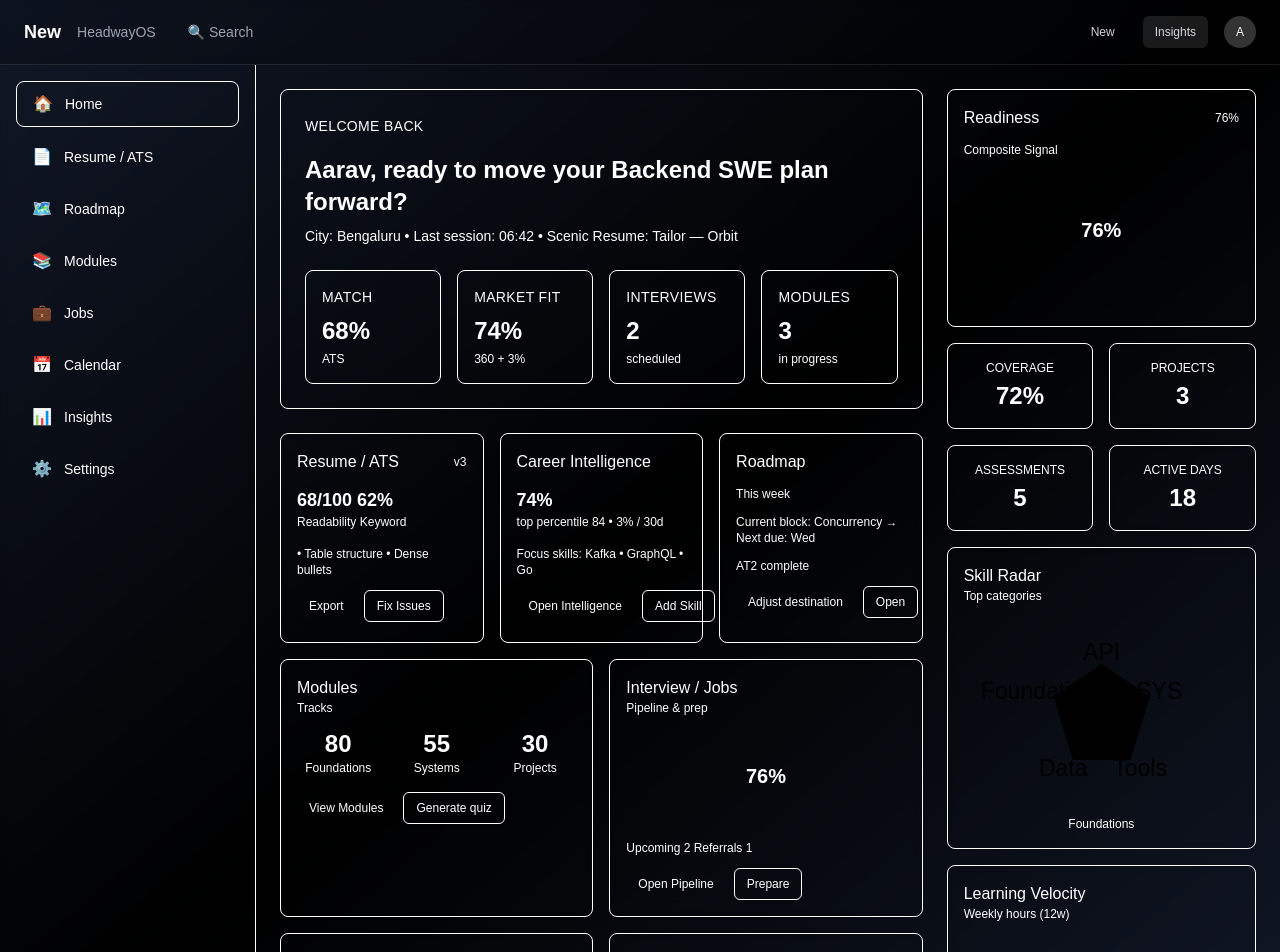
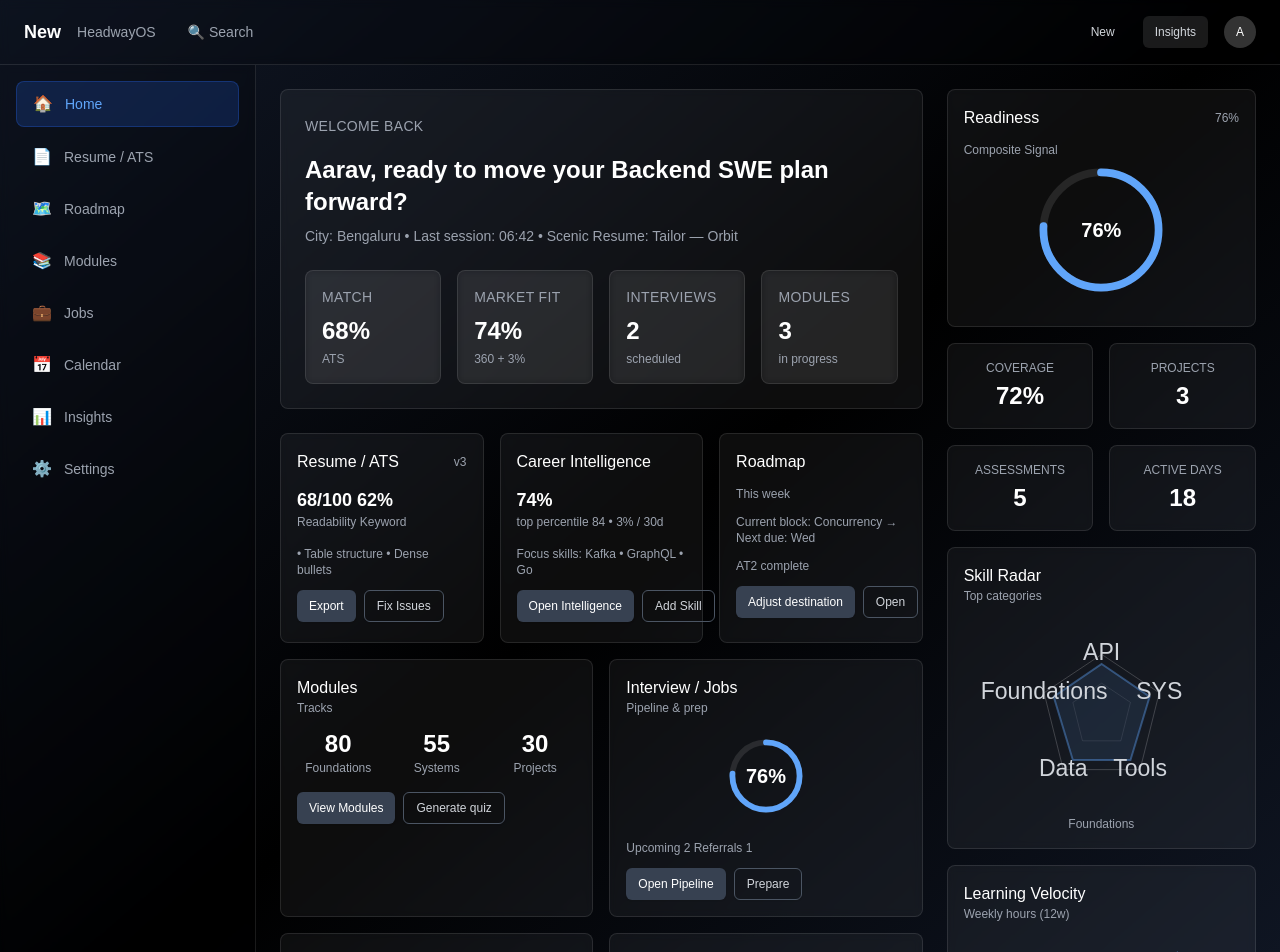
Before and after one commit to Nikitakoladara/HeadwayOsNextJs, a Next.js app: page /dashboard in a window 1280 px wide. Shown: the top 952 px of the page. Built offline with nearby package versions, Linux system fonts and the light colour scheme.

Commit message:
auto-commit for 66c72c10-353b-4752-8012-101bb263251f

```diff
--- a/app/dashboard/page.js
+++ b/app/dashboard/page.js
@@ -5,17 +5,17 @@ import { Card, CardContent, CardHeader, CardTitle } from "@/components/ui/card";
 import { Button } from "@/components/ui/button";
 import { Progress } from "@/components/ui/progress";
 
-// Dashboard metric components
+// Dashboard metric components with enhanced dark mode design
 function MetricCard({ title, value, subtitle, percentage, variant = "default" }) {
   return (
-    <div className="rounded-lg border border-border/10 bg-card/5 p-4 backdrop-blur-sm">
+    <div className="rounded-lg border border-white/10 bg-white/5 p-4 backdrop-blur-sm hover:bg-white/10 transition-all">
       <div className="space-y-2">
-        <h3 className="text-sm font-medium text-muted-foreground uppercase tracking-wide">{title}</h3>
+        <h3 className="text-sm font-medium text-gray-400 uppercase tracking-wide">{title}</h3>
         <div className="space-y-1">
-          <div className="text-2xl font-bold text-foreground">{value}</div>
-          {subtitle && <div className="text-xs text-muted-foreground">{subtitle}</div>}
+          <div className="text-2xl font-bold text-white">{value}</div>
+          {subtitle && <div className="text-xs text-gray-400">{subtitle}</div>}
           {percentage && (
-            <div className="text-sm text-foreground/80">{percentage}</div>
+            <div className="text-sm text-gray-300">{percentage}</div>
           )}
         </div>
       </div>
@@ -39,7 +39,7 @@ function CircularProgress({ percentage, size = "large" }) {
             cx="50"
             cy="50"
             r={radius}
-            stroke="rgb(var(--muted-foreground) / 0.2)"
+            stroke="rgba(255,255,255,0.1)"
             strokeWidth="6"
             fill="none"
           />
@@ -47,7 +47,7 @@ function CircularProgress({ percentage, size = "large" }) {
             cx="50"
             cy="50"
             r={radius}
-            stroke="rgb(var(--primary) / 0.8)"
+            stroke="#60a5fa"
             strokeWidth="6"
             fill="none"
             strokeLinecap="round"
@@ -58,7 +58,7 @@ function CircularProgress({ percentage, size = "large" }) {
           />
         </svg>
         <div className="absolute inset-0 flex items-center justify-center">
-          <span className="text-xl font-bold text-foreground">{percentage}%</span>
+          <span className="text-xl font-bold text-white">{percentage}%</span>
         </div>
       </div>
     </div>
@@ -71,8 +71,8 @@ function SidebarNavItem({ icon, label, active = false, onClick, isExpanded }) {
       onClick={onClick}
       className={`flex items-center gap-3 px-4 py-3 rounded-lg cursor-pointer transition-all ${
         active
-          ? 'bg-primary/20 text-primary border border-primary/20'
-          : 'text-muted-foreground hover:bg-accent hover:text-accent-foreground'
+          ? 'bg-blue-600/20 text-blue-400 border border-blue-600/30'
+          : 'text-gray-400 hover:bg-white/10 hover:text-gray-300'
       } ${!isExpanded ? 'justify-center' : ''}`}
     >
       <div className="w-5 h-5 flex items-center justify-center">
@@ -99,21 +99,21 @@ function SkillRadarChart() {
         <polygon
           points="50,20 80,40 70,80 30,80 20,40"
           fill="none"
-          stroke="rgb(var(--border) / 0.3)"
+          stroke="rgba(255,255,255,0.2)"
           strokeWidth="0.5"
         />
         <polygon
           points="50,35 65,45 60,65 40,65 35,45"
           fill="none"
-          stroke="rgb(var(--border) / 0.2)"
+          stroke="rgba(255,255,255,0.1)"
           strokeWidth="0.5"
         />
 
         {/* Data area */}
         <polygon
           points="50,25 75,42 65,75 35,75 25,42"
-          fill="rgb(var(--primary) / 0.1)"
-          stroke="rgb(var(--primary) / 0.4)"
+          fill="rgba(96,165,250,0.1)"
+          stroke="rgba(96,165,250,0.4)"
           strokeWidth="1"
         />
 
@@ -123,7 +123,7 @@ function SkillRadarChart() {
             key={i}
             x={point.x}
             y={point.y}
-            className="text-xs fill-muted-foreground"
+            className="text-xs fill-gray-300"
             textAnchor="middle"
             dominantBaseline="middle"
           >
@@ -163,16 +163,16 @@ export default function Dashboard() {
             </div>
           </div>
           <div className="flex items-center gap-4">
-            <Button variant="ghost" size="sm" className="text-gray-300 hover:text-white">New</Button>
+            <Button variant="ghost" size="sm" className="text-gray-300 hover:text-white hover:bg-white/10">New</Button>
             <Button
               variant="ghost"
               size="sm"
-              className={`text-gray-300 hover:text-white transition-all ${rightSidebarVisible ? 'bg-white/10' : ''}`}
+              className={`text-gray-300 hover:text-white transition-all ${rightSidebarVisible ? 'bg-white/10' : ''} hover:bg-white/10`}
               onClick={toggleRightSidebar}
             >
               Insights
             </Button>
-            <div className="w-8 h-8 rounded-full bg-white/20 flex items-center justify-center">
+            <div className="w-8 h-8 rounded-full bg-white/20 flex items-center justify-center hover:bg-white/30 transition-all cursor-pointer">
               <span className="text-xs text-white">A</span>
             </div>
           </div>
@@ -181,7 +181,7 @@ export default function Dashboard() {
 
       <div className="flex">
         {/* Left Sidebar */}
-        <aside className={`${sidebarExpanded ? 'w-64' : 'w-16'} min-h-screen border-r border-border bg-sidebar backdrop-blur-sm p-4 transition-all duration-300`}>
+        <aside className={`${sidebarExpanded ? 'w-64' : 'w-16'} min-h-screen border-r border-white/10 bg-black/20 backdrop-blur-sm p-4 transition-all duration-300`}>
           <nav className="space-y-2">
             <SidebarNavItem
               icon="🏠"
@@ -247,12 +247,12 @@ export default function Dashboard() {
           <div className={`grid gap-6 ${rightSidebarVisible ? 'grid-cols-12' : 'grid-cols-1'}`}>
             {/* Welcome Section */}
             <div className={rightSidebarVisible ? 'col-span-8' : 'col-span-1'}>
-              <div className="rounded-lg border border-border/10 bg-card/5 p-6 backdrop-blur-sm mb-6">
+              <div className="rounded-lg border border-white/10 bg-white/5 p-6 backdrop-blur-sm mb-6 hover:bg-white/10 transition-all">
                 <div className="mb-4">
-                  <span className="text-sm text-muted-foreground uppercase tracking-wide">WELCOME BACK</span>
+                  <span className="text-sm text-gray-400 uppercase tracking-wide">WELCOME BACK</span>
                 </div>
-                <h2 className="text-2xl font-bold mb-2">Aarav, ready to move your Backend SWE plan forward?</h2>
-                <p className="text-muted-foreground text-sm mb-6">City: Bengaluru • Last session: 06:42 • Scenic Resume: Tailor — Orbit</p>
+                <h2 className="text-2xl font-bold mb-2 text-white">Aarav, ready to move your Backend SWE plan forward?</h2>
+                <p className="text-gray-400 text-sm mb-6">City: Bengaluru • Last session: 06:42 • Scenic Resume: Tailor — Orbit</p>
 
                 {/* Main Metrics */}
                 <div className="grid grid-cols-4 gap-4">
@@ -282,57 +282,57 @@ export default function Dashboard() {
               {/* Bottom Row Cards */}
               <div className="grid grid-cols-3 gap-4">
                 {/* Resume/ATS Card */}
-                <div className="rounded-lg border border-border/10 bg-card/5 p-4 backdrop-blur-sm">
+                <div className="rounded-lg border border-white/10 bg-white/5 p-4 backdrop-blur-sm hover:bg-white/10 transition-all">
                   <div className="flex items-center justify-between mb-3">
-                    <h3 className="font-medium text-card-foreground">Resume / ATS</h3>
-                    <span className="text-xs text-muted-foreground">v3</span>
+                    <h3 className="font-medium text-white">Resume / ATS</h3>
+                    <span className="text-xs text-gray-400">v3</span>
                   </div>
                   <div className="mb-4">
-                    <div className="text-lg font-bold">68/100 62%</div>
-                    <div className="text-xs text-muted-foreground">Readability Keyword</div>
+                    <div className="text-lg font-bold text-white">68/100 62%</div>
+                    <div className="text-xs text-gray-400">Readability Keyword</div>
                   </div>
-                  <div className="text-xs text-muted-foreground mb-3">
+                  <div className="text-xs text-gray-400 mb-3">
                     • Table structure • Dense bullets
                   </div>
                   <div className="flex gap-2">
-                    <Button size="sm" variant="secondary" className="text-xs">Export</Button>
-                    <Button size="sm" variant="outline" className="text-xs">Fix Issues</Button>
+                    <Button size="sm" variant="secondary" className="text-xs bg-gray-700 hover:bg-gray-600 text-white border-gray-600">Export</Button>
+                    <Button size="sm" variant="outline" className="text-xs border-gray-600 text-gray-300 hover:bg-gray-700">Fix Issues</Button>
                   </div>
                 </div>
 
                 {/* Career Intelligence Card */}
-                <div className="rounded-lg border border-border/10 bg-card/5 p-4 backdrop-blur-sm">
+                <div className="rounded-lg border border-white/10 bg-white/5 p-4 backdrop-blur-sm hover:bg-white/10 transition-all">
                   <div className="flex items-center justify-between mb-3">
-                    <h3 className="font-medium text-card-foreground">Career Intelligence</h3>
+                    <h3 className="font-medium text-white">Career Intelligence</h3>
                   </div>
                   <div className="mb-4">
-                    <div className="text-lg font-bold">74%</div>
-                    <div className="text-xs text-muted-foreground">top percentile 84 • 3% / 30d</div>
+                    <div className="text-lg font-bold text-white">74%</div>
+                    <div className="text-xs text-gray-400">top percentile 84 • 3% / 30d</div>
                   </div>
-                  <div className="text-xs text-muted-foreground mb-3">
+                  <div className="text-xs text-gray-400 mb-3">
                     Focus skills: Kafka • GraphQL • Go
                   </div>
                   <div className="flex gap-2">
-                    <Button size="sm" variant="secondary" className="text-xs">Open Intelligence</Button>
-                    <Button size="sm" variant="outline" className="text-xs">Add Skill</Button>
+                    <Button size="sm" variant="secondary" className="text-xs bg-gray-700 hover:bg-gray-600 text-white border-gray-600">Open Intelligence</Button>
+                    <Button size="sm" variant="outline" className="text-xs border-gray-600 text-gray-300 hover:bg-gray-700">Add Skill</Button>
                   </div>
                 </div>
 
                 {/* Roadmap Card */}
-                <div className="rounded-lg border border-border/10 bg-card/5 p-4 backdrop-blur-sm">
+                <div className="rounded-lg border border-white/10 bg-white/5 p-4 backdrop-blur-sm hover:bg-white/10 transition-all">
                   <div className="flex items-center justify-between mb-3">
-                    <h3 className="font-medium text-card-foreground">Roadmap</h3>
+                    <h3 className="font-medium text-white">Roadmap</h3>
                   </div>
-                  <div className="text-xs text-muted-foreground mb-3">This week</div>
-                  <div className="text-xs text-muted-foreground mb-3">
+                  <div className="text-xs text-gray-400 mb-3">This week</div>
+                  <div className="text-xs text-gray-400 mb-3">
                     Current block: Concurrency → Next due: Wed
                   </div>
-                  <div className="text-xs text-muted-foreground mb-3">
+                  <div className="text-xs text-gray-400 mb-3">
                     AT2 complete
                   </div>
                   <div className="flex gap-2 mb-2">
-                    <Button size="sm" variant="secondary" className="text-xs">Adjust destination</Button>
-                    <Button size="sm" variant="outline" className="text-xs">Open</Button>
+                    <Button size="sm" variant="secondary" className="text-xs bg-gray-700 hover:bg-gray-600 text-white border-gray-600">Adjust destination</Button>
+                    <Button size="sm" variant="outline" className="text-xs border-gray-600 text-gray-300 hover:bg-gray-700">Open</Button>
                   </div>
                 </div>
               </div>
@@ -340,62 +340,62 @@ export default function Dashboard() {
               {/* Second Bottom Row */}
               <div className="grid grid-cols-2 gap-4 mt-4">
                 {/* Modules Card */}
-                <div className="rounded-lg border border-border/10 bg-card/5 p-4 backdrop-blur-sm">
+                <div className="rounded-lg border border-white/10 bg-white/5 p-4 backdrop-blur-sm hover:bg-white/10 transition-all">
                   <div className="mb-3">
-                    <h3 className="font-medium text-card-foreground">Modules</h3>
-                    <div className="text-xs text-muted-foreground">Tracks</div>
+                    <h3 className="font-medium text-white">Modules</h3>
+                    <div className="text-xs text-gray-400">Tracks</div>
                   </div>
                   <div className="grid grid-cols-3 gap-4 text-center mb-4">
                     <div>
-                      <div className="text-2xl font-bold">80</div>
-                      <div className="text-xs text-muted-foreground">Foundations</div>
+                      <div className="text-2xl font-bold text-white">80</div>
+                      <div className="text-xs text-gray-400">Foundations</div>
                     </div>
                     <div>
-                      <div className="text-2xl font-bold">55</div>
-                      <div className="text-xs text-muted-foreground">Systems</div>
+                      <div className="text-2xl font-bold text-white">55</div>
+                      <div className="text-xs text-gray-400">Systems</div>
                     </div>
                     <div>
-                      <div className="text-2xl font-bold">30</div>
-                      <div className="text-xs text-muted-foreground">Projects</div>
+                      <div className="text-2xl font-bold text-white">30</div>
+                      <div className="text-xs text-gray-400">Projects</div>
                     </div>
                   </div>
                   <div className="flex gap-2">
-                    <Button size="sm" variant="secondary" className="text-xs">View Modules</Button>
-                    <Button size="sm" variant="outline" className="text-xs">Generate quiz</Button>
+                    <Button size="sm" variant="secondary" className="text-xs bg-gray-700 hover:bg-gray-600 text-white border-gray-600">View Modules</Button>
+                    <Button size="sm" variant="outline" className="text-xs border-gray-600 text-gray-300 hover:bg-gray-700">Generate quiz</Button>
                   </div>
                 </div>
 
                 {/* Interview/Jobs Card */}
-                <div className="rounded-lg border border-border/10 bg-card/5 p-4 backdrop-blur-sm">
+                <div className="rounded-lg border border-white/10 bg-white/5 p-4 backdrop-blur-sm hover:bg-white/10 transition-all">
                   <div className="mb-3">
-                    <h3 className="font-medium text-card-foreground">Interview / Jobs</h3>
-                    <div className="text-xs text-muted-foreground">Pipeline & prep</div>
+                    <h3 className="font-medium text-white">Interview / Jobs</h3>
+                    <div className="text-xs text-gray-400">Pipeline & prep</div>
                   </div>
                   <div className="flex items-center justify-center mb-4">
                     <CircularProgress percentage={76} size="small" />
                   </div>
-                  <div className="text-xs text-muted-foreground mb-3">
+                  <div className="text-xs text-gray-400 mb-3">
                     Upcoming 2  Referrals 1
                   </div>
                   <div className="flex gap-2">
-                    <Button size="sm" variant="secondary" className="text-xs">Open Pipeline</Button>
-                    <Button size="sm" variant="outline" className="text-xs">Prepare</Button>
+                    <Button size="sm" variant="secondary" className="text-xs bg-gray-700 hover:bg-gray-600 text-white border-gray-600">Open Pipeline</Button>
+                    <Button size="sm" variant="outline" className="text-xs border-gray-600 text-gray-300 hover:bg-gray-700">Prepare</Button>
                   </div>
                 </div>
               </div>
 
               {/* Bottom Section */}
               <div className="grid grid-cols-2 gap-4 mt-4">
-                <div className="rounded-lg border border-border/10 bg-card/5 p-4 backdrop-blur-sm">
-                  <h3 className="font-medium text-card-foreground mb-3">Quick Tips</h3>
-                  <div className="text-sm text-muted-foreground">High-leverage actions</div>
+                <div className="rounded-lg border border-white/10 bg-white/5 p-4 backdrop-blur-sm hover:bg-white/10 transition-all">
+                  <h3 className="font-medium text-white mb-3">Quick Tips</h3>
+                  <div className="text-sm text-gray-400">High-leverage actions</div>
                 </div>
-                <div className="rounded-lg border border-border/10 bg-card/5 p-4 backdrop-blur-sm">
-                  <h3 className="font-medium text-card-foreground mb-3">Pinned & Recent</h3>
-                  <div className="text-sm text-muted-foreground">Jump back in</div>
+                <div className="rounded-lg border border-white/10 bg-white/5 p-4 backdrop-blur-sm hover:bg-white/10 transition-all">
+                  <h3 className="font-medium text-white mb-3">Pinned & Recent</h3>
+                  <div className="text-sm text-gray-400">Jump back in</div>
                   <div className="mt-2">
-                    <div className="text-xs text-muted-foreground mb-1">PINNED</div>
-                    <div className="text-xs text-muted-foreground">RECENT</div>
+                    <div className="text-xs text-gray-400 mb-1">PINNED</div>
+                    <div className="text-xs text-gray-400">RECENT</div>
                   </div>
                 </div>
               </div>
@@ -406,62 +406,62 @@ export default function Dashboard() {
               <aside className="col-span-4 transition-all duration-300">
                 <div className="space-y-4">
                   {/* Readiness Card */}
-                  <div className="rounded-lg border border-border/10 bg-card/5 p-4 backdrop-blur-sm">
+                  <div className="rounded-lg border border-white/10 bg-white/5 p-4 backdrop-blur-sm hover:bg-white/10 transition-all">
                     <div className="flex items-center justify-between mb-3">
-                      <h3 className="font-medium text-card-foreground">Readiness</h3>
-                      <span className="text-xs text-muted-foreground">76%</span>
+                      <h3 className="font-medium text-white">Readiness</h3>
+                      <span className="text-xs text-gray-400">76%</span>
                     </div>
                     <div className="mb-4">
-                      <div className="text-xs text-muted-foreground mb-2">Composite Signal</div>
+                      <div className="text-xs text-gray-400 mb-2">Composite Signal</div>
                       <CircularProgress percentage={76} />
                     </div>
                   </div>
 
                   {/* Coverage & Projects */}
                   <div className="grid grid-cols-2 gap-4">
-                    <div className="rounded-lg border border-border/10 bg-card/5 p-4 backdrop-blur-sm text-center">
-                      <div className="text-xs text-muted-foreground mb-1">COVERAGE</div>
-                      <div className="text-2xl font-bold">72%</div>
+                    <div className="rounded-lg border border-white/10 bg-white/5 p-4 backdrop-blur-sm text-center hover:bg-white/10 transition-all">
+                      <div className="text-xs text-gray-400 mb-1">COVERAGE</div>
+                      <div className="text-2xl font-bold text-white">72%</div>
                     </div>
-                    <div className="rounded-lg border border-border/10 bg-card/5 p-4 backdrop-blur-sm text-center">
-                      <div className="text-xs text-muted-foreground mb-1">PROJECTS</div>
-                      <div className="text-2xl font-bold">3</div>
+                    <div className="rounded-lg border border-white/10 bg-white/5 p-4 backdrop-blur-sm text-center hover:bg-white/10 transition-all">
+                      <div className="text-xs text-gray-400 mb-1">PROJECTS</div>
+                      <div className="text-2xl font-bold text-white">3</div>
                     </div>
                   </div>
 
                   {/* Assessments & Active Days */}
                   <div className="grid grid-cols-2 gap-4">
-                    <div className="rounded-lg border border-border/10 bg-card/5 p-4 backdrop-blur-sm text-center">
-                      <div className="text-xs text-muted-foreground mb-1">ASSESSMENTS</div>
-                      <div className="text-2xl font-bold">5</div>
+                    <div className="rounded-lg border border-white/10 bg-white/5 p-4 backdrop-blur-sm text-center hover:bg-white/10 transition-all">
+                      <div className="text-xs text-gray-400 mb-1">ASSESSMENTS</div>
+                      <div className="text-2xl font-bold text-white">5</div>
                     </div>
-                    <div className="rounded-lg border border-border/10 bg-card/5 p-4 backdrop-blur-sm text-center">
-                      <div className="text-xs text-muted-foreground mb-1">ACTIVE DAYS</div>
-                      <div className="text-2xl font-bold">18</div>
+                    <div className="rounded-lg border border-white/10 bg-white/5 p-4 backdrop-blur-sm text-center hover:bg-white/10 transition-all">
+                      <div className="text-xs text-gray-400 mb-1">ACTIVE DAYS</div>
+                      <div className="text-2xl font-bold text-white">18</div>
                     </div>
                   </div>
 
                   {/* Skill Radar */}
-                  <div className="rounded-lg border border-border/10 bg-card/5 p-4 backdrop-blur-sm">
+                  <div className="rounded-lg border border-white/10 bg-white/5 p-4 backdrop-blur-sm hover:bg-white/10 transition-all">
                     <div className="mb-3">
-                      <h3 className="font-medium text-card-foreground">Skill Radar</h3>
-                      <div className="text-xs text-muted-foreground">Top categories</div>
+                      <h3 className="font-medium text-white">Skill Radar</h3>
+                      <div className="text-xs text-gray-400">Top categories</div>
                     </div>
                     <SkillRadarChart />
-                    <div className="text-xs text-muted-foreground text-center mt-2">Foundations</div>
+                    <div className="text-xs text-gray-400 text-center mt-2">Foundations</div>
                   </div>
 
                   {/* Learning Velocity */}
-                  <div className="rounded-lg border border-border/10 bg-card/5 p-4 backdrop-blur-sm">
+                  <div className="rounded-lg border border-white/10 bg-white/5 p-4 backdrop-blur-sm hover:bg-white/10 transition-all">
                     <div className="mb-3">
-                      <h3 className="font-medium text-card-foreground">Learning Velocity</h3>
-                      <div className="text-xs text-muted-foreground">Weekly hours (12w)</div>
+                      <h3 className="font-medium text-white">Learning Velocity</h3>
+                      <div className="text-xs text-gray-400">Weekly hours (12w)</div>
                     </div>
                     <div className="h-24 flex items-end justify-center">
                       <svg viewBox="0 0 100 50" className="w-full h-full">
                         <polyline
                           fill="none"
-                          stroke="rgb(var(--primary) / 0.6)"
+                          stroke="#60a5fa"
                           strokeWidth="2"
                           points="10,40 20,35 30,30 40,25 50,20 60,15 70,20 80,15 90,10"
                         />
```
